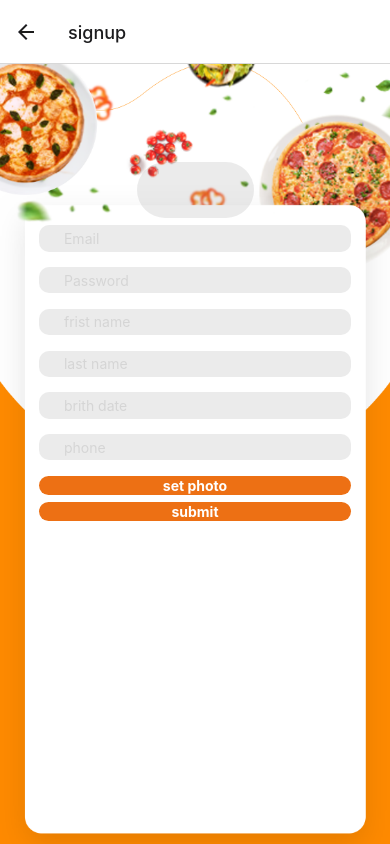
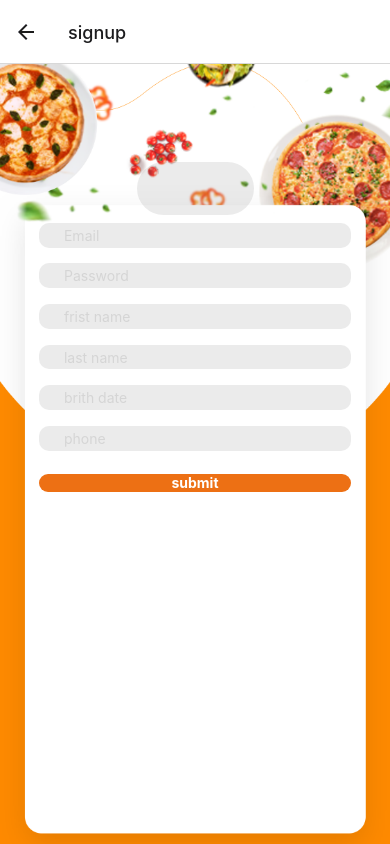
Before and after one commit to salahsaed5/Pizza-App, a React Native app in the folder Food_proj/: screen /signup in a window 390 px wide. Built offline with nearby package versions, Linux system fonts and the light colour scheme.

Commit message:
Edit profile , signup and update pages

```diff
--- a/Food_proj/components/UpdateProfile.js
+++ b/Food_proj/components/UpdateProfile.js
@@ -200,7 +200,7 @@ const styles = StyleSheet.create({
 
     },
     loginBtn: {
-        width: "80%",
+        width: "70%",
         marginTop: '5%',
         marginBottom: '8%',
         borderRadius: 10,
@@ -210,7 +210,7 @@ const styles = StyleSheet.create({
         backgroundColor: "#ED7014",
     },
     photoBtn: {
-        width: "15%",
+        width: "20%",
         marginTop: '3%',
         borderRadius: 10,
         height: '5%',
@@ -225,8 +225,11 @@ const styles = StyleSheet.create({
 
     },
     titleText: {
+        marginTop: '5%',
+        marginBottom: '10%',
         color: '#ED7014',
         fontWeight: 'bold',
+        fontSize: 20,
 
     },
 });
--- a/Food_proj/components/profaile.js
+++ b/Food_proj/components/profaile.js
@@ -54,27 +54,31 @@ export default function Profaile({ navigation }) {
   }
 
   return (
+
     <View style={styles.container}>
-      <ImageBackground source={image} style={styles.Background}>
         {users.map((user) => (
 
           <View key={user.birthdate}>
-            <Text>{user.firstname}</Text>
-            <Text>{user.lastname}</Text>
-            <Text>{user.birthdate}</Text>
-            <Text>{user.phone}</Text>
+            <Text style={styles.loginText}>Profile</Text>
+
             <Image source={{ uri: user.photo }} style={styles.iimger} />
+            <Text style={styles.loginText4}>{user.firstname}{user.lastname}</Text>
+            <Text style={styles.loginText3}>{user.email}</Text>
 
           </View>
 
         ))}
+
+
+
         <TouchableOpacity style={styles.loginBtn} onPress={handelsignout} >
           <Text style={styles.loginText2}>logout</Text>
         </TouchableOpacity>
-        <TouchableOpacity style={styles.loginBtn} onPress={handelUpdate} >
-          <Text style={styles.loginText2}>UpdateProfile</Text>
-        </TouchableOpacity>
-      </ImageBackground>
+        <View style={styles.btnn}>
+        <TouchableOpacity  onPress={handelUpdate} >
+          <Text style={[styles.loginText22, { color: "#ED7014" }]}> Edit </Text>
+        </TouchableOpacity></View>
+
 
     </View>
   );
@@ -100,9 +104,9 @@ const styles = StyleSheet.create({
 
   loginBtn: {
     width: "80%",
-    marginTop: '10%',
+    marginTop: '50%',
     marginBottom: '8%',
-    marginLeft: "10%",
+    marginLeft: "4%",
     borderRadius: 10,
     height: '5%',
     alignItems: "center",
@@ -110,27 +114,67 @@ const styles = StyleSheet.create({
     backgroundColor: "#ED7014",
   },
 
+  loginBtn2: {
+    width: "80%",
+    marginTop: "12%",
+    marginBottom: "10%",
+    marginLeft: "4%",
+    borderRadius: 10,
+    height: '5%',
+    alignItems: "center",
+    justifyContent: "center",
+    backgroundColor: "#ED7014",
+  },
+
+
   loginText: {
-    marginTop: '20%',
-    marginLeft: "25%",
+    marginTop: "2%",
+    marginLeft: "18%",
     color: 'black',
     fontWeight: 'bold',
-    fontSize: 24,
+    fontSize: 25,
 
   },
+
   loginText2: {
     color: 'white',
     fontWeight: 'bold',
+  },
+
+  loginText22: {
+    color: 'white',
+    fontWeight: 'bold',
+  },
+  loginText3: {
+    marginTop: "1%",
+    marginLeft: "6%",
+    color: 'gray',
+    fontWeight: 'bold',
+    fontSize: 15,
 
   },
-  iimger: {
-    borderRadius: 100,
-    height: 100,
-    width: 100,
-    marginLeft: "40%",
-    marginTop: "-8%",
-
-
+  loginText4: {
+    marginTop: "2%",
+    marginLeft: "20%",
+    color: 'black',
+    fontWeight: 'bold',
+    fontSize: 16,
 
   },
+
+  iimger: {
+    borderRadius: 120,
+    height: 115,
+    width: 115,
+    marginLeft: "14%",
+    marginTop: "4%",
+
+  },
+  btnn: {
+    marginLeft: "88%",
+    marginVertical: "2%",
+    marginTop: "-116%",
+
+  },
+
 });
--- a/Food_proj/components/signup.js
+++ b/Food_proj/components/signup.js
@@ -151,6 +151,10 @@ export default function Login({ navigation }) {
                     </View>
                     {passwordError ? <Text style={styles.error}>{passwordError}</Text> : null}
                     <View style={styles.inputView2}>
+
+
+
+
                         <TextInput
                             style={styles.TextInput}
                             placeholder="frist name"
@@ -190,21 +194,22 @@ export default function Login({ navigation }) {
 
                         />
                     </View>
-
-
-
-                    <TouchableOpacity style={styles.photoBtn} onPress={updatePhoto}>
+                    {/* <TouchableOpacity style={styles.photoBtn} onPress={updatePhoto}>
                         <Text style={styles.loginText}>set photo</Text>
+                    </TouchableOpacity> */}
+                    <TouchableOpacity style={styles.loginBtn} onPress={hundelsumbit}   >
+                        <Text style={styles.loginText}>submit</Text>
                     </TouchableOpacity>
 
 
 
+    </View>
+    <View style={styles.btnn}>
+                       <TouchableOpacity  onPress={updatePhoto} >
+                          <Text style={[styles.loginText22, { color: "#ED7014" }]}> set photo </Text>
+                        </TouchableOpacity>
+                   </View>
 
-                    <TouchableOpacity style={styles.loginBtn} onPress={hundelsumbit}   >
-                        <Text style={styles.loginText}>submit</Text>
-                    </TouchableOpacity>
-
-                </View>
             </ImageBackground>
 
         </View>
@@ -288,5 +293,19 @@ const styles = StyleSheet.create({
         fontWeight: 'bold',
 
     },
+    loginText22: {
+        color: 'white',
+        fontWeight: 'bold',
+        fontSize: 11,
+
+    },
+      btnn: {
+        marginLeft: "44%",
+        marginRight:"10%",
+        marginVertical: "2%",
+        marginTop: "-120%",
+
+      },
+
     error: {},
 });
```
